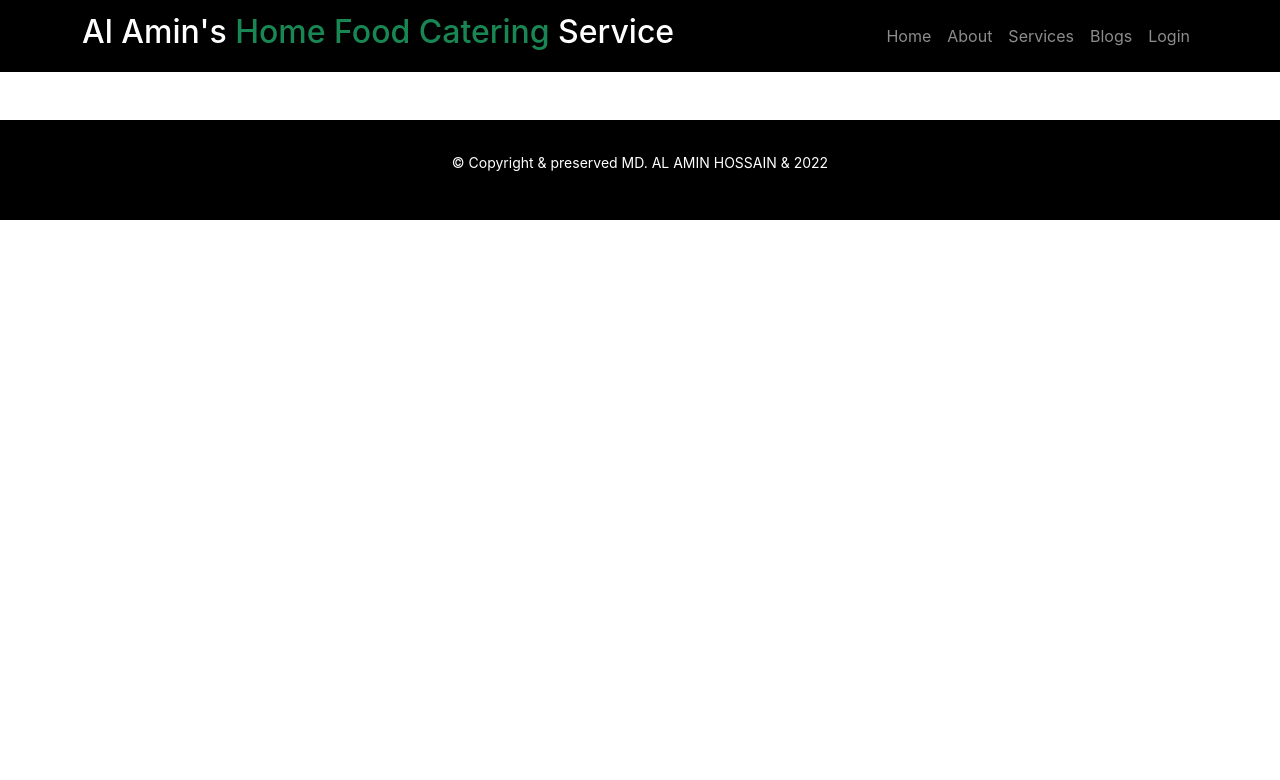
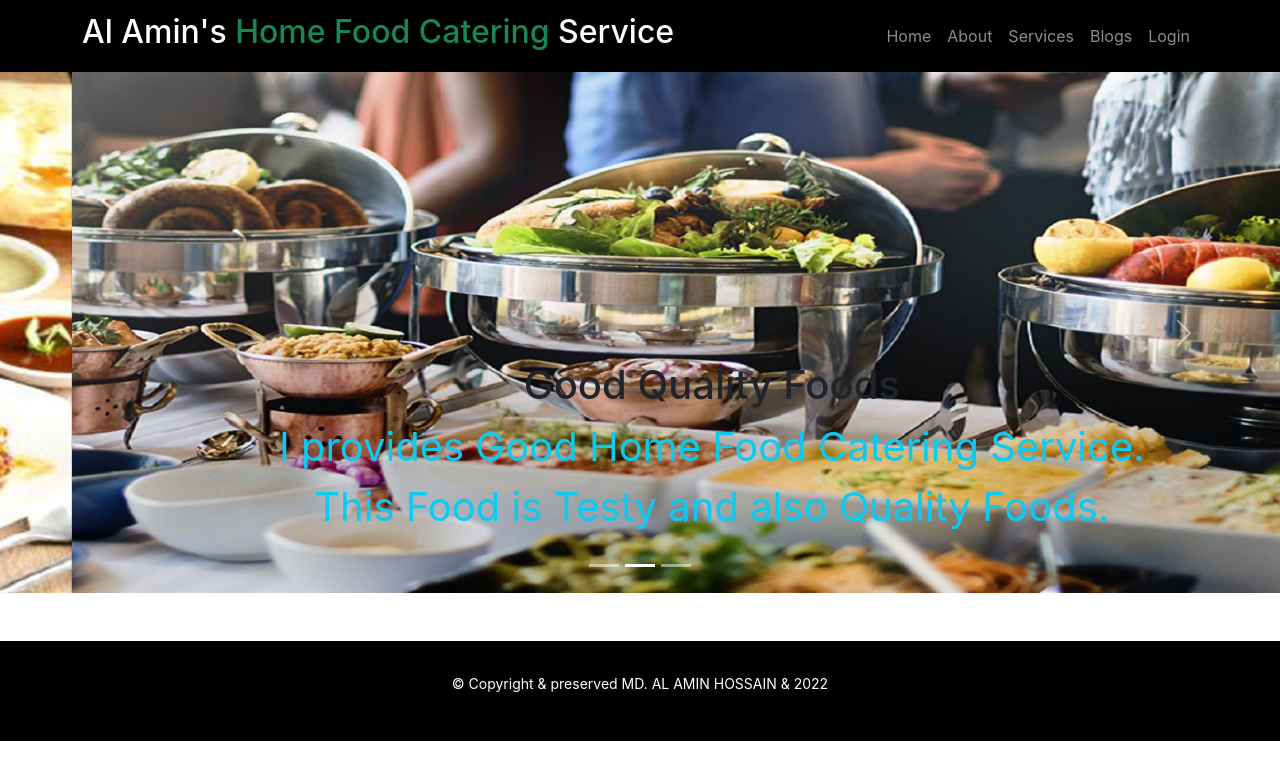
Before and after one commit to alamin1246/independent-service-provider, a React (Create React App) app: page / in a window 1280 px wide. Shown: the top 780 px of the page. Built offline with nearby package versions, Linux system fonts and the light colour scheme; no server answers.

Commit message:
banner slider added

```diff
--- a/src/Pages/Home/Home/Home.js
+++ b/src/Pages/Home/Home/Home.js
@@ -1,9 +1,11 @@
 import React from 'react';
+import Banner from '../Banner/Banner';
 
 
 const Home = () => {
     return (
         <>
+            <Banner></Banner>
 
         </>
     );
```
